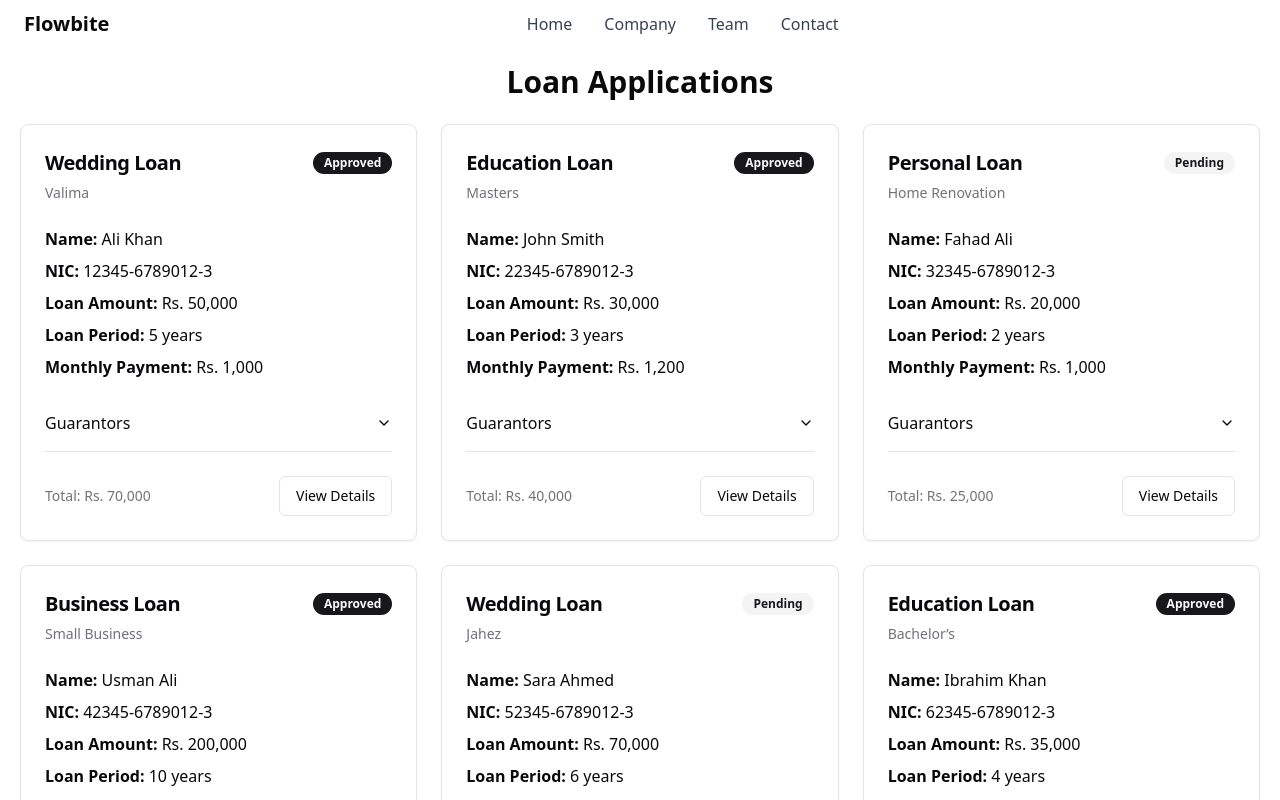
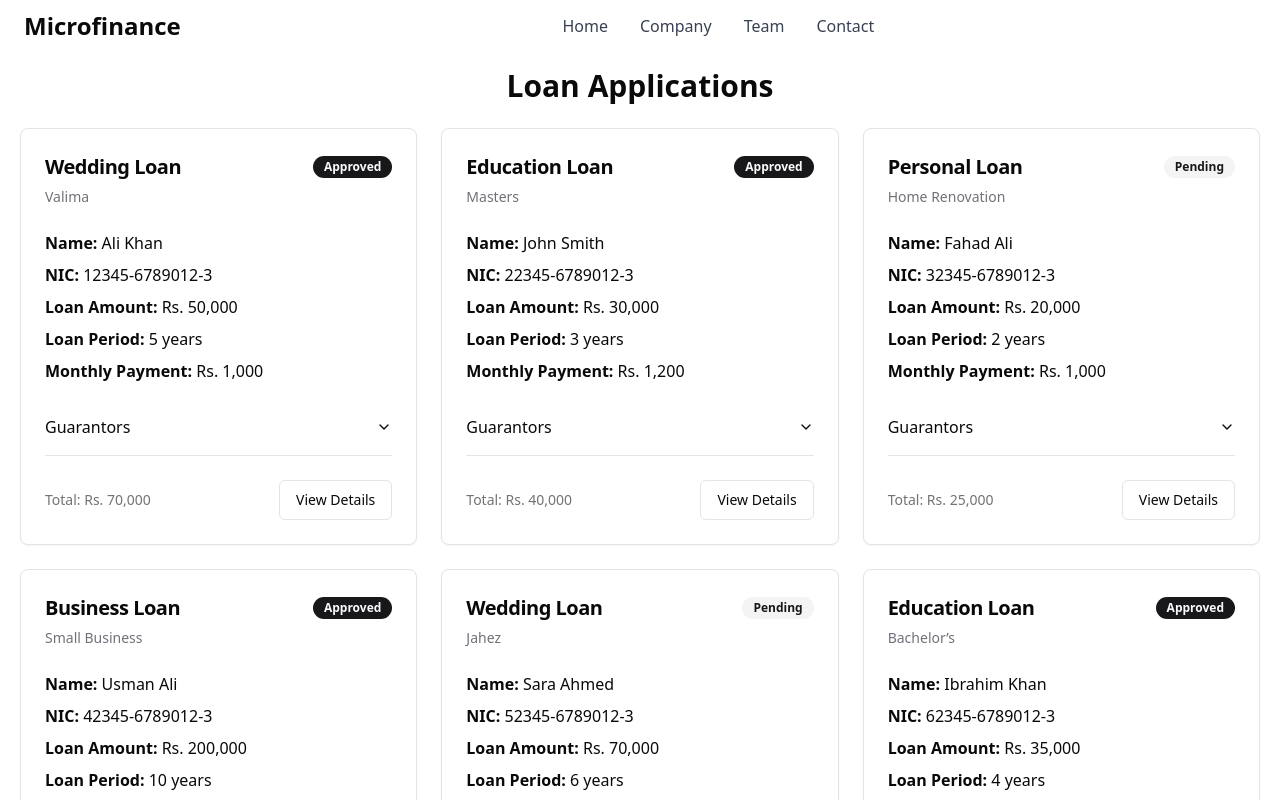
Before and after one commit to Abdul-Hannan786/Frontend-Boiler-Plate, a Next.js app: page /dashboard in a window 1280 px wide. Shown: the top 800 px of the page. Built offline with nearby package versions, Linux system fonts and the light colour scheme.

Commit message:
frontend update

```diff
--- a/src/components/Navbar.tsx
+++ b/src/components/Navbar.tsx
@@ -22,8 +22,8 @@
       <nav className="backdrop-blur w-full border-gray-200 px-4 lg:px-6 py-2.5">
         <div className="flex flex-wrap justify-between items-center mx-auto max-w-screen-xl">
           <a href="https://flowbite.com" className="flex items-center">
-            <span className="self-center text-xl font-semibold whitespace-nowrap dark:text-white">
-              Flowbite
+            <span className="self-center text-2xl font-semibold whitespace-nowrap dark:text-white">
+              Microfinance
             </span>
           </a>
           <div className="flex items-center lg:order-2">
```
